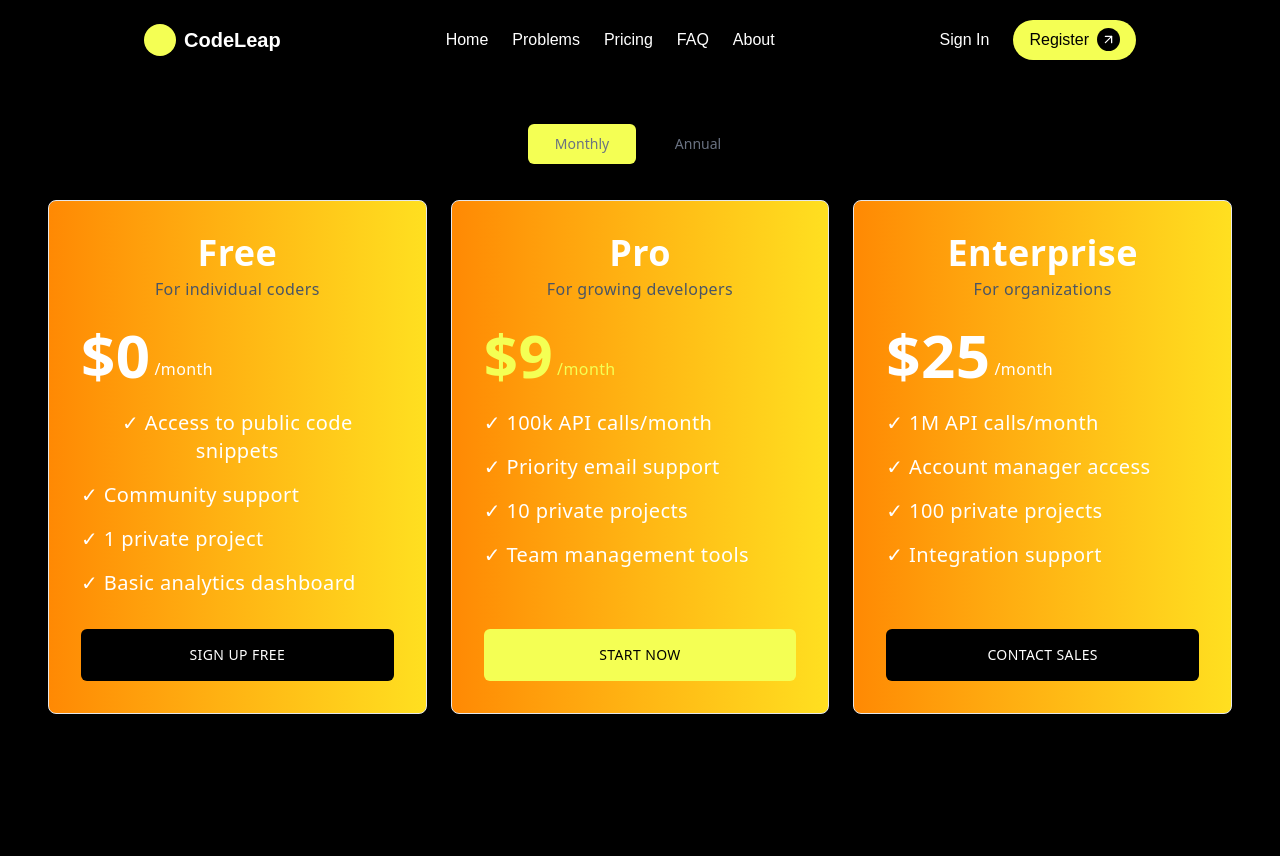
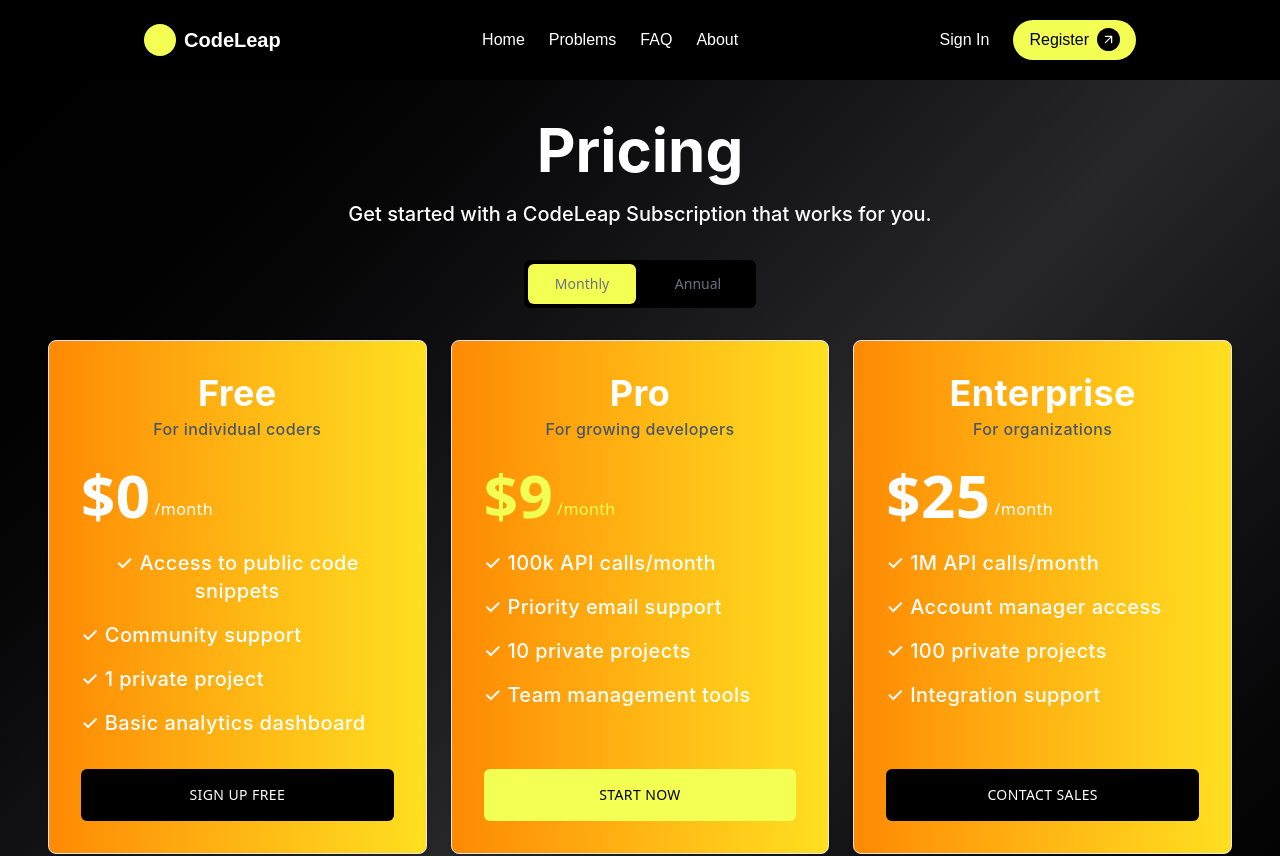
Before and after one commit to sanketsingh01/CodeLeap, a React (Vite) app in the folder FRONTEND/: page /Pricing in a window 1280 px wide. Shown: the top 856 px of the page. Built offline with nearby package versions, Linux system fonts and the light colour scheme.

Commit message:
added ComingSoon page and solved bugs

```diff
--- a/FRONTEND/src/App.jsx
+++ b/FRONTEND/src/App.jsx
@@ -5,7 +5,7 @@ import Footer from "./componenets/Footer.jsx";
 
 const App = () => {
   return (
-    <div className="flex flex-col min-h-screen bg-black">
+    <div className="flex flex-col min-h-screen bg-gradient-to-br from-black via-zinc-800 to-black text-white">
       <Navbar />
       <Layout />
       <Footer />
--- a/FRONTEND/src/componenets/FeatureGrid.jsx
+++ b/FRONTEND/src/componenets/FeatureGrid.jsx
@@ -51,7 +51,7 @@ const item = {
 
 const FeatureGrid = () => {
   return (
-    <div className="bg-black flex items-center justify-center p-6 min-h-screen">
+    <div className="flex items-center justify-center p-6 min-h-screen">
       <div className="flex flex-col w-full max-w-6xl mt-4">
         <motion.div
           initial={{ opacity: 0, y: -60 }}
--- a/FRONTEND/src/componenets/Hero.jsx
+++ b/FRONTEND/src/componenets/Hero.jsx
@@ -42,7 +42,7 @@ const Hero = () => {
 
   return (
     <div
-      className="w-full text-white mt-15 pt-10 pb-16 flex flex-col justify-center items-center overflow-hidden px-6 sm:px-12 md:px-24 lg:px-36"
+      className="w-full text-white mt-15 pt-17 pb-16 flex flex-col justify-center items-center overflow-hidden px-6 sm:px-12 md:px-24 lg:px-36"
       style={{
         backgroundImage: `radial-gradient(circle, rgba(255, 255, 255, 0.2) 1px, transparent 1px)`,
         backgroundSize: "20px 20px",
--- a/FRONTEND/src/componenets/navbar.jsx
+++ b/FRONTEND/src/componenets/navbar.jsx
@@ -13,6 +13,7 @@ export default function Navbar() {
   const isLandingPage = location.pathname === "/";
   const isFAQPage = location.pathname === "/FAQ";
   const isAboutPage = location.pathname === "/About";
+  const isPricingPage = location.pathname === "/Pricing";
 
   return (
     <div className="w-full px-2 md:px-36">
@@ -45,9 +46,11 @@ export default function Navbar() {
           <div className="hover:text-[#F4FF54] cursor-pointer flex gap-4">
             <Link to="/">Problems</Link>
           </div>
-          <div className="hover:text-[#F4FF54] cursor-pointer flex gap-4">
-            <Link to="/Pricing">Pricing</Link>
-          </div>
+          {!isPricingPage && (
+            <div className="hover:text-[#F4FF54] cursor-pointer flex gap-4">
+              <Link to="/Pricing">Pricing</Link>
+            </div>
+          )}
           {!isFAQPage && (
             <div className="hover:text-[#F4FF54] cursor-pointer flex gap-4">
               <Link to="/FAQ">FAQ</Link>
--- a/FRONTEND/src/componenets/whyUs.jsx
+++ b/FRONTEND/src/componenets/whyUs.jsx
@@ -26,7 +26,7 @@ export default function CodingJourney() {
   };
 
   return (
-    <div className="bg-black text-white py-12 px-6 sm:px-6 md:px-10 xl:mx-36">
+    <div className="text-white py-12 px-6 sm:px-6 md:px-10 xl:mx-36">
       <div className="max-w-6xl mx-auto space-y-24">
         <motion.div
           initial={{ opacity: 0, y: -60 }}
--- a/FRONTEND/src/main.jsx
+++ b/FRONTEND/src/main.jsx
@@ -4,12 +4,14 @@ import "./index.css";
 import App from "./App.jsx";
 import { BrowserRouter } from "react-router-dom";
 import ScrollToTop from "./utils/scrollToTop.jsx";
+import ComingSoon from "./pages/ComingSoon.jsx";
 
 createRoot(document.getElementById("root")).render(
   <BrowserRouter>
     <StrictMode>
       <ScrollToTop />
       <App />
+      {/* <ComingSoon /> */}
     </StrictMode>
   </BrowserRouter>
 );
--- a/FRONTEND/src/pages/FAQ.jsx
+++ b/FRONTEND/src/pages/FAQ.jsx
@@ -38,12 +38,12 @@ function FAQ() {
           Questions
         </span>
       </h2>
-      <p className="text-base text-white mb-8">
+      <p className="text-base text-white mt-12">
         This section addresses frequently asked questions related to coding
         challenges, guiding participants on how to tackle them effectively.
       </p>
 
-      <div className="space-y-4 text-left">
+      <div className="mt-10 space-y-4 text-left">
         {faqs.map((faq, index) => (
           <div
             key={index}
@@ -65,7 +65,7 @@ function FAQ() {
                   animate={{ height: "auto", opacity: 1 }}
                   exit={{ height: 0, opacity: 0 }}
                   transition={{ duration: 0.3 }}
-                  className="overflow-hidden mt-3 text-sm text-gray-800"
+                  className="text-base overflow-hidden mt-3 text-gray-800"
                 >
                   {faq.answer}
                 </motion.p>
--- a/FRONTEND/src/pages/Pricing.jsx
+++ b/FRONTEND/src/pages/Pricing.jsx
@@ -1,4 +1,5 @@
 import React, { useState } from "react";
+import "../index.css";
 
 const Pricing = () => {
   const [isAnnual, setIsAnnual] = useState(false);
@@ -50,6 +51,12 @@ const Pricing = () => {
 
   return (
     <div className="w-full max-w-7xl mx-auto text-center px-4 sm:px-6 mb-8 md:mb-12 lg:mb-16 mt-30 text-white">
+      <h1 className="inter-bold text-4xl md:text-6xl font-bold mb-5">
+        Pricing
+      </h1>
+      <span className="inter-Regular text-lg md:text-xl">
+        Get started with a CodeLeap Subscription that works for you.
+      </span>
       {/* Toggle Switch */}
       <div className="flex flex-col items-center lg:flex-row justify-center mt-6 sm:mt-8 space-y-4 lg:space-y-0 lg:space-x-4 relative">
         <div className="relative w-58 h-12 bg-black rounded-md flex items-center overflow-hidden">
@@ -61,13 +68,13 @@ const Pricing = () => {
           ></div>
           <button
             onClick={() => toggleBilling("monthly")}
-            className="w-1/2 z-10 text-center text-sm font-medium text-gray-500 relative"
+            className="w-1/2 z-10 text-center text-sm font-medium text-gray-500 relative hover:text-white cursor-pointer"
           >
             Monthly
           </button>
           <button
             onClick={() => toggleBilling("annual")}
-            className="w-1/2 z-10 text-center text-sm font-medium text-gray-500 relative"
+            className="w-1/2 z-10 text-center text-sm font-medium text-gray-500 relative hover:text-white cursor-pointer"
           >
             Annual
           </button>
@@ -78,15 +85,19 @@ const Pricing = () => {
       <div className="grid grid-cols-1 md:grid-cols-2 lg:grid-cols-3 gap-4 sm:gap-6 w-full max-w-7xl mx-auto px-4 sm:px-6 mb-12 sm:mb-16 mt-8">
         {/* Free Plan */}
         <div className="border border-gray-200 rounded-lg p-6 sm:p-8 flex flex-col bg-gradient-to-r from-orange-400 to-yellow-300 tracking-wide shadow">
-          <h2 className="text-2xl sm:text-4xl font-bold mb-1">Free</h2>
-          <p className="text-gray-600 mb-4 sm:mb-6">For individual coders</p>
+          <h2 className="inter-bold text-2xl sm:text-4xl font-bold mb-1">
+            Free
+          </h2>
+          <p className="inter-Regular text-gray-600 mb-4 sm:mb-6">
+            For individual coders
+          </p>
           <div className="flex items-end mb-4 sm:mb-6">
             <span className="text-4xl sm:text-5xl md:text-6xl font-bold">
               {prices.free}
             </span>
             <span className="mb-1 ml-1">/month</span>
           </div>
-          <ul className="space-y-3 sm:space-y-4 mb-6 sm:mb-8 flex-grow text-base sm:text-xl">
+          <ul className="inter-Regular space-y-3 sm:space-y-4 mb-6 sm:mb-8 flex-grow text-base sm:text-xl">
             {features.free.map((point, index) => (
               <li key={index} className="flex items-start">
                 {point}
@@ -100,8 +111,12 @@ const Pricing = () => {
 
         {/* Pro Plan */}
         <div className="border border-gray-200 rounded-lg p-6 sm:p-8 flex flex-col text-white bg-gradient-to-r from-orange-400 to-yellow-300 tracking-wide shadow">
-          <h2 className="text-2xl sm:text-4xl font-bold mb-1">Pro</h2>
-          <p className="text-gray-600 mb-4 sm:mb-6">For growing developers</p>
+          <h2 className="inter-bold text-2xl sm:text-4xl font-bold mb-1">
+            Pro
+          </h2>
+          <p className="inter-Regular text-gray-600 mb-4 sm:mb-6">
+            For growing developers
+          </p>
           <div className="flex items-end mb-4 sm:mb-6">
             <span className="text-4xl sm:text-5xl md:text-6xl font-bold text-[#F4FF54]">
               {prices.pro}
@@ -110,7 +125,7 @@ const Pricing = () => {
               /month
             </span>
           </div>
-          <ul className="space-y-3 sm:space-y-4 mb-6 sm:mb-8 flex-grow text-base sm:text-xl">
+          <ul className="inter-Regular space-y-3 sm:space-y-4 mb-6 sm:mb-8 flex-grow text-base sm:text-xl">
             {features.pro.map((point, index) => (
               <li key={index} className="flex items-start">
                 {point}
@@ -124,15 +139,19 @@ const Pricing = () => {
 
         {/* Enterprise Plan */}
         <div className="border border-gray-200 rounded-lg p-6 sm:p-8 flex flex-col bg-gradient-to-r from-orange-400 to-yellow-300 tracking-wide shadow">
-          <h2 className="text-2xl sm:text-4xl font-bold mb-1">Enterprise</h2>
-          <p className="text-gray-600 mb-4 sm:mb-6">For organizations</p>
+          <h2 className="inter-bold text-2xl sm:text-4xl font-bold mb-1">
+            Enterprise
+          </h2>
+          <p className="inter-Regular text-gray-600 mb-4 sm:mb-6">
+            For organizations
+          </p>
           <div className="flex items-end mb-4 sm:mb-6">
             <span className="text-4xl sm:text-5xl md:text-6xl font-bold">
               {prices.enterprise}
             </span>
             <span className="mb-1 ml-1">/month</span>
           </div>
-          <ul className="space-y-3 sm:space-y-4 mb-6 sm:mb-8 flex-grow text-base sm:text-xl">
+          <ul className="inter-Regular space-y-3 sm:space-y-4 mb-6 sm:mb-8 flex-grow text-base sm:text-xl">
             {features.enterprise.map((point, index) => (
               <li key={index} className="flex items-start">
                 {point}
```
Also changed, not shown: FRONTEND/src/pages/ComingSoon.jsx (added, +73 -0 lines).
